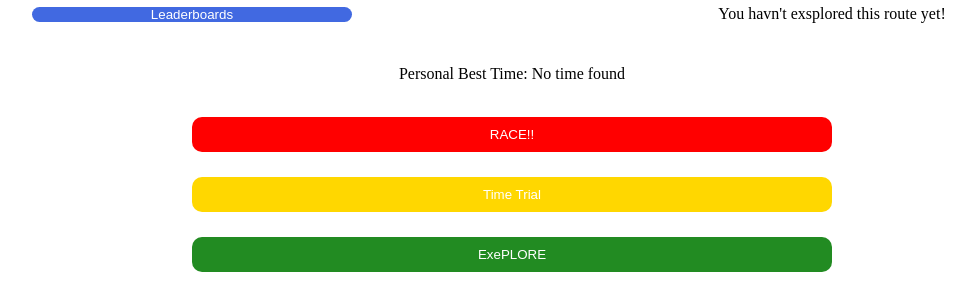
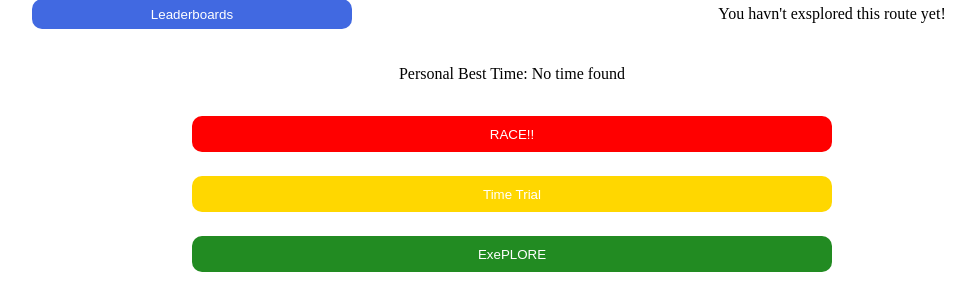
Before and after one commit to lmt610/ecm2434, a Django app: page /race/ in a window 1280 px wide. Shown: the part 606-890 px from the top of the page, without its empty margins (128-1103 px from the left). Run offline with Django 4.2, Linux system fonts and the light colour scheme; some libraries are stand-ins or nearby versions.

Commit message:
adjusted styling for race page

```diff
--- a/project/race/static/race/race_styles.css
+++ b/project/race/static/race/race_styles.css
@@ -74,6 +74,7 @@ button{
     padding: 15px;
     border-radius: 10px;
     width: 45%;
+    height: 50%;
     box-shadow: 0 4px 6px rgba(0, 0, 0, 0.1);
     grid-column: 1/3;
     grid-row: 1/2;
@@ -81,6 +82,7 @@ button{
 
 #leaderboard{
     width: 50%;
+    height: 50%;
     grid-column: 1/2;
     grid-row: 2/3;
     border: none;
@@ -107,11 +109,12 @@ button{
 .actionButtons{
     grid-column: 1/3;
     grid-row: 4/5;
-    display: grid;
-    grid-template-rows: 1fr 1fr 1fr;
+    display: flex;
+    flex-direction: column;
 }
 
 .actionButtons button{
+    height: 20%;
     display: flex;
     justify-content: center;
     align-items: center;
```
